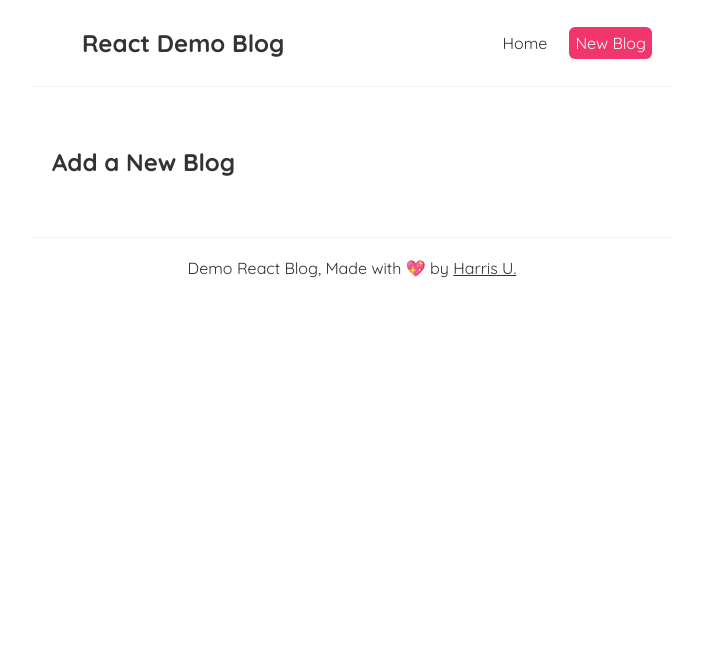
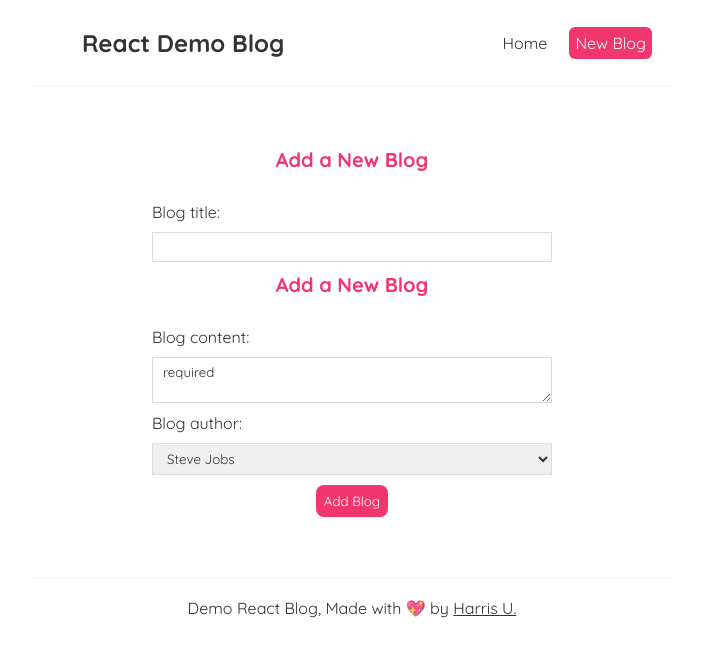
Before and after one commit to Harris-Usmani/practice-react-blog, a React (Create React App) app: page /create in a window 1280 px wide. Shown: the top 656 px of the page, without its empty margins (288-991 px from the left). Built offline with nearby package versions, Linux system fonts and the light colour scheme.

Commit message:
Finished the form to add blogs and some styling to go along with it.

```diff
--- a/src/create.js
+++ b/src/create.js
@@ -1,7 +1,25 @@
 const Create = () => {
     return (
-        <div className='create'>
+        <div className='createBlog'>
             <h2>Add a New Blog</h2>
+            <form>
+                <label>Blog title: </label>
+                <input type='text'
+                required
+                />
+                <h2>Add a New Blog</h2>
+                <label>Blog content: </label>
+                <textarea>
+                    required
+                </textarea>
+                <label>Blog author:</label>
+                <select>
+                    <option value="Steve Jobs">Steve Jobs</option>
+                    <option value="Jeff Bezos">Jeff Bezos</option>
+                    <option value="Bill Gates">Bill Gates</option>
+                </select>
+                <button>Add Blog</button>
+            </form>
         </div>
     );
 }
--- a/src/index.css
+++ b/src/index.css
@@ -85,3 +85,37 @@
   border-radius: 8px;
   cursor: pointer;
 }
+
+/* create new blog form */
+.createBlog {
+  max-width: 400px;
+  margin: 0 auto;
+  text-align: center;
+}
+.createBlog label {
+  text-align: left;
+  display: block;
+}
+.createBlog h2 {
+  font-size: 20px;
+  color: #f1356d;
+  margin-bottom: 30px;
+}
+.createBlog input,
+.createBlog textarea,
+.createBlog select {
+  width: 100%;
+  padding: 6px 10px;
+  margin: 10px 0;
+  border: 1px solid #ddd;
+  box-sizing: border-box;
+  display: block;
+}
+.createBlog button {
+  background: #f1356d;
+  color: #fff;
+  border: 0;
+  padding: 8px;
+  border-radius: 8px;
+  cursor: pointer;
+}
```
